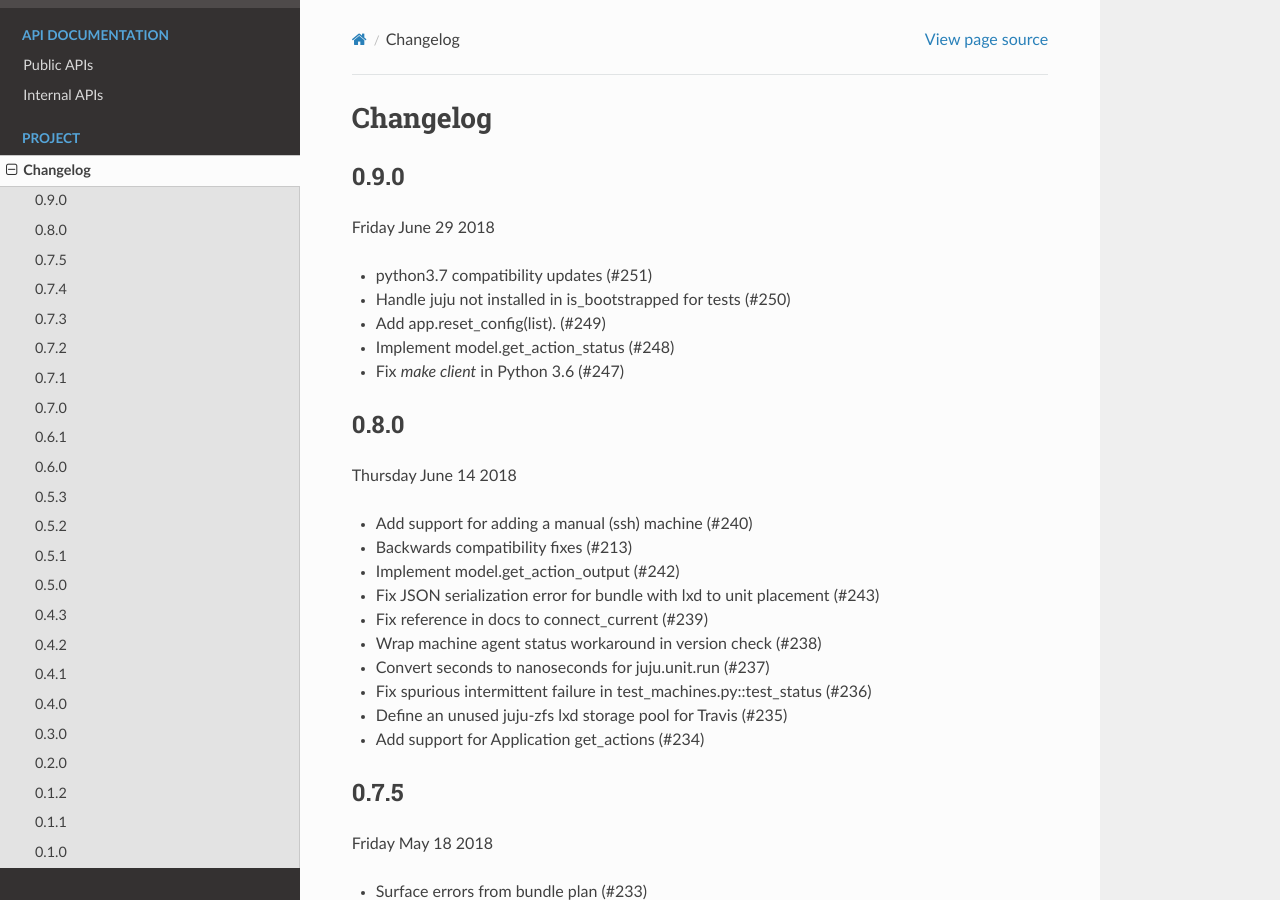
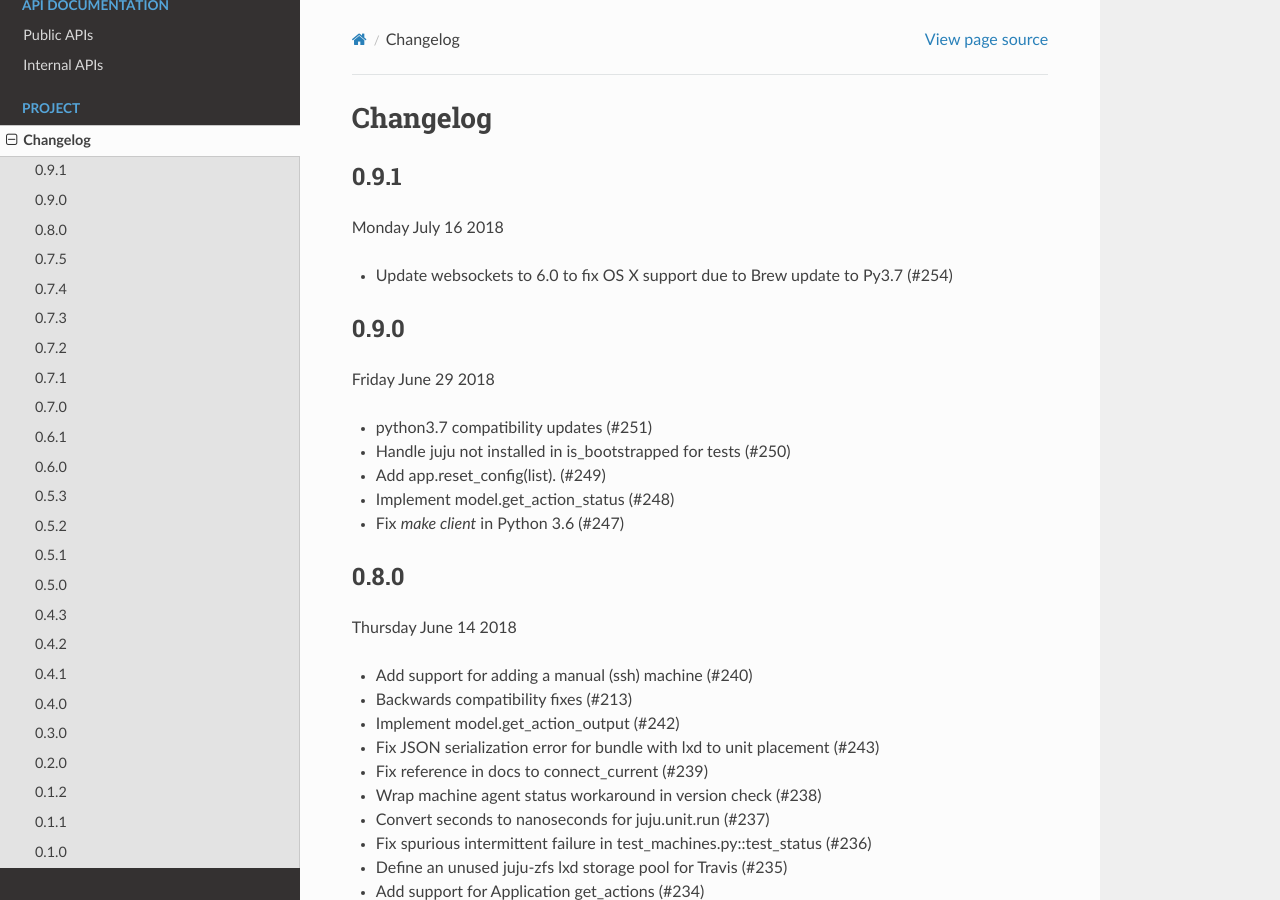
Before and after one commit to juju/python-libjuju, a Sphinx documentation site: the page built from docs/changelog.rst, in a window 1280 px wide and 900 px high. Built offline with Sphinx 7.4.7 and the Read the Docs theme 2.0.0, drawn with Linux system fonts in a browser that asks for light colours; pages that are not in the unit, such as notebooks, are missing from menus.

Commit message:
Update version and changelog for 0.9.1

```diff
--- a/docs/changelog.rst
+++ b/docs/changelog.rst
@@ -1,5 +1,12 @@
 Changelog
 ---------
+
+0.9.1
+^^^^^
+Monday July 16 2018
+
+* Update websockets to 6.0 to fix OS X support due to Brew update to Py3.7 (#254)
+
 
 0.9.0
 ^^^^^
```
Also changed, not shown: 1 other file.
